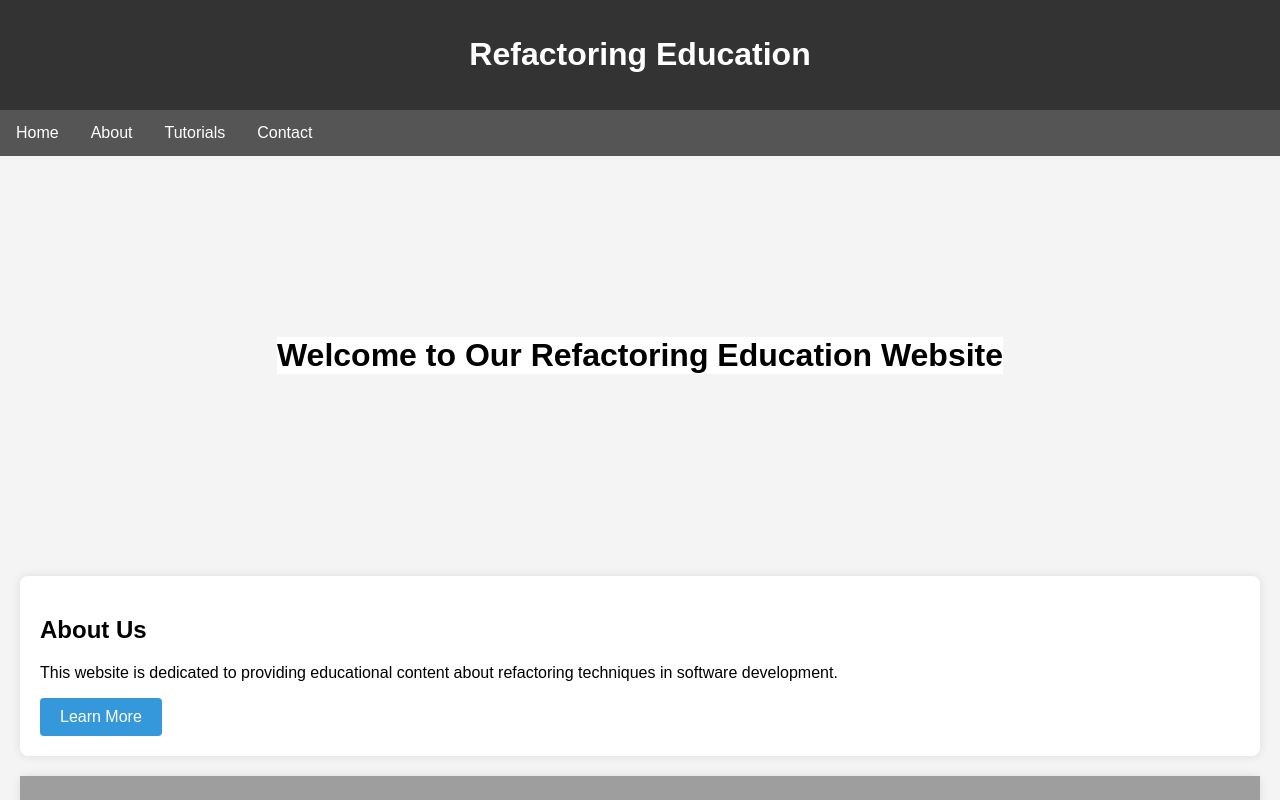
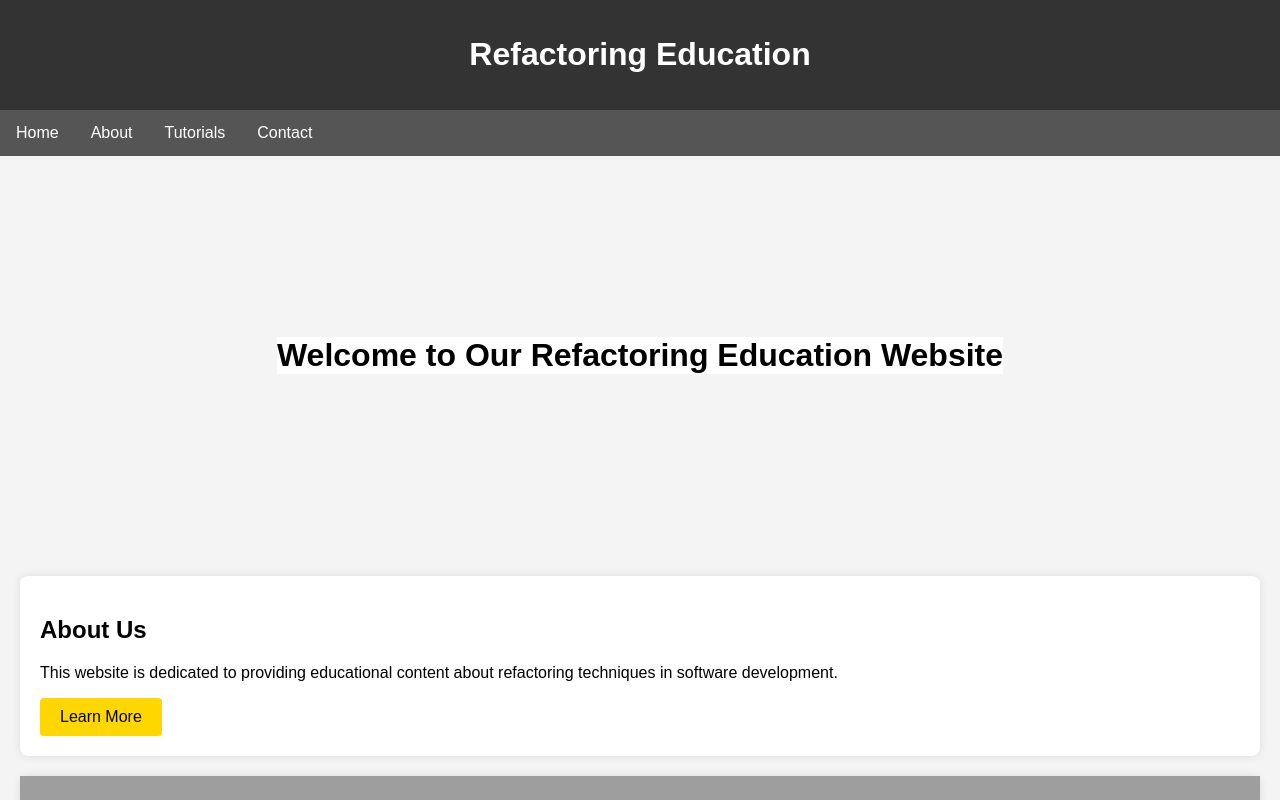
Before and after one commit to jashreddy/SE-Updated, a plain HTML site: page index.html in a window 1280 px wide. Shown: the top 800 px of the page. Drawn offline with Linux system fonts and the light colour scheme; grey boxes are pictures that could not be loaded.

Commit message:
Update index.html
<button style="color: #000; background-color: #ffd700;">
    Learn More
</button>

Contrast Error

```diff
--- a/index.html
+++ b/index.html
@@ -140,9 +140,10 @@
     <section>
         <h2>About Us</h2>
         <p>This website is dedicated to providing educational content about refactoring techniques in software development.</p>
-        <button style="color: #fff; background-color: #3498db;">
-            Learn More
-        </button>
+        <button style="color: #000; background-color: #ffd700;">
+    Learn More
+</button>
+
     </section>
 
     <section class="video-container">
```
